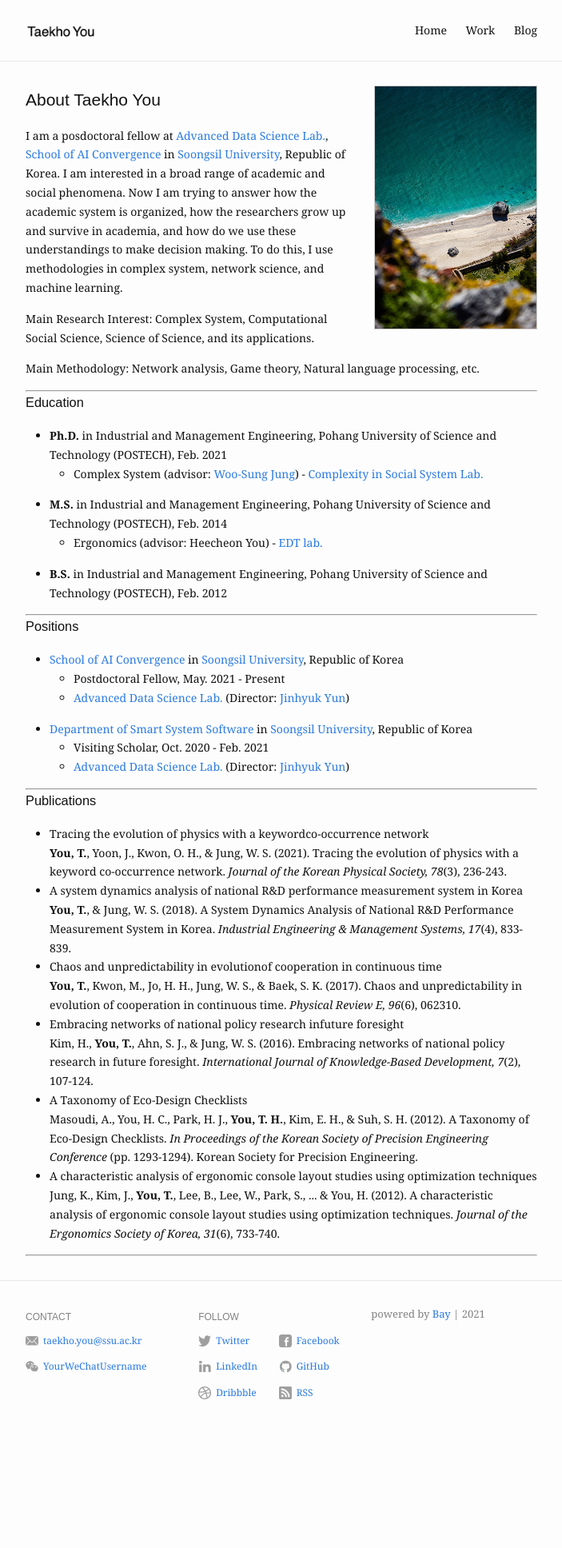
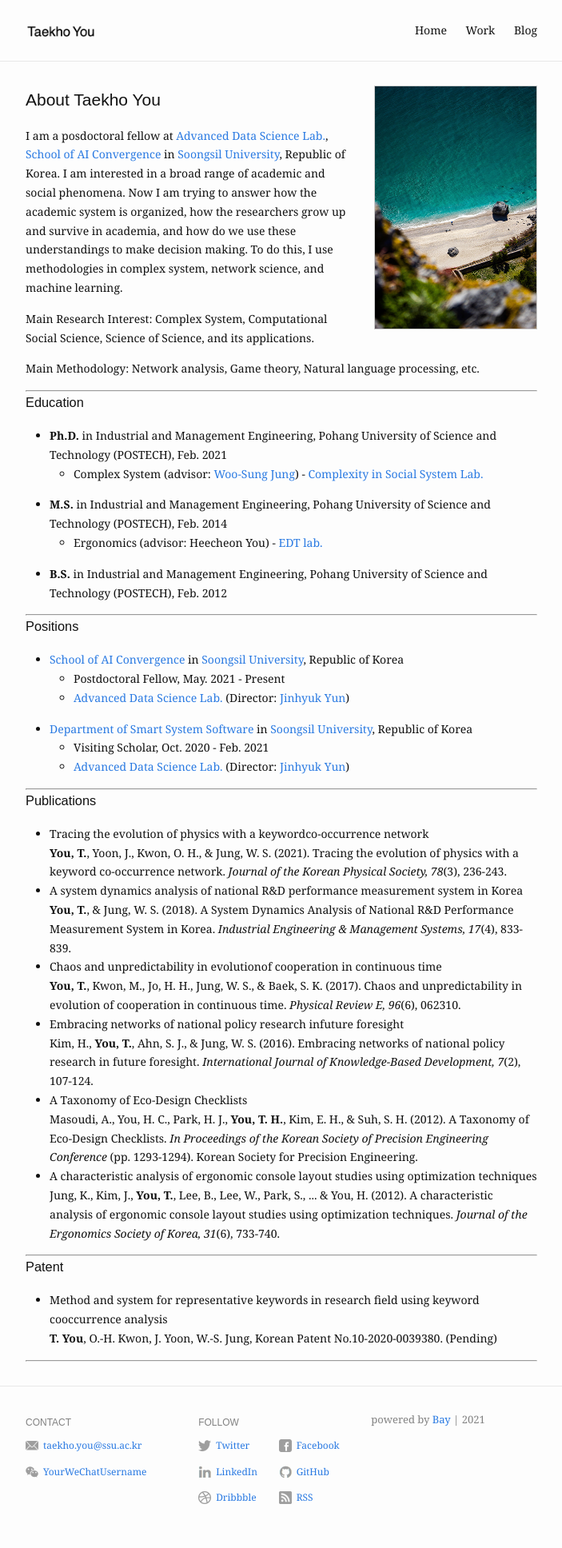
Before and after one commit to eliottvincent/bay, a Jekyll site: the page built from index.md, in a window 1280 px wide. Shown: the whole page at 80% size, without its empty margins (288-991 px from the left). Built offline with Jekyll 4.4.1, drawn with Linux system fonts in a browser that asks for light colours; before the commit the page ends 1805 px from its top, so only the background shows below that.

Commit message:
Update index.md

```diff
--- a/index.md
+++ b/index.md
@@ -74,3 +74,12 @@ profile_picture:
   </li>
 </ul>
 <hr>
+
+<h3> Patent </h3>
+<ul>
+  <li>
+    Method and system for representative keywords in research field using keyword cooccurrence analysis<br>
+    <b>T. You</b>, O.-H. Kwon, J. Yoon, W.-S. Jung, Korean Patent No.10-2020-0039380. (Pending)
+  </li>
+</ul>
+<hr>
```
